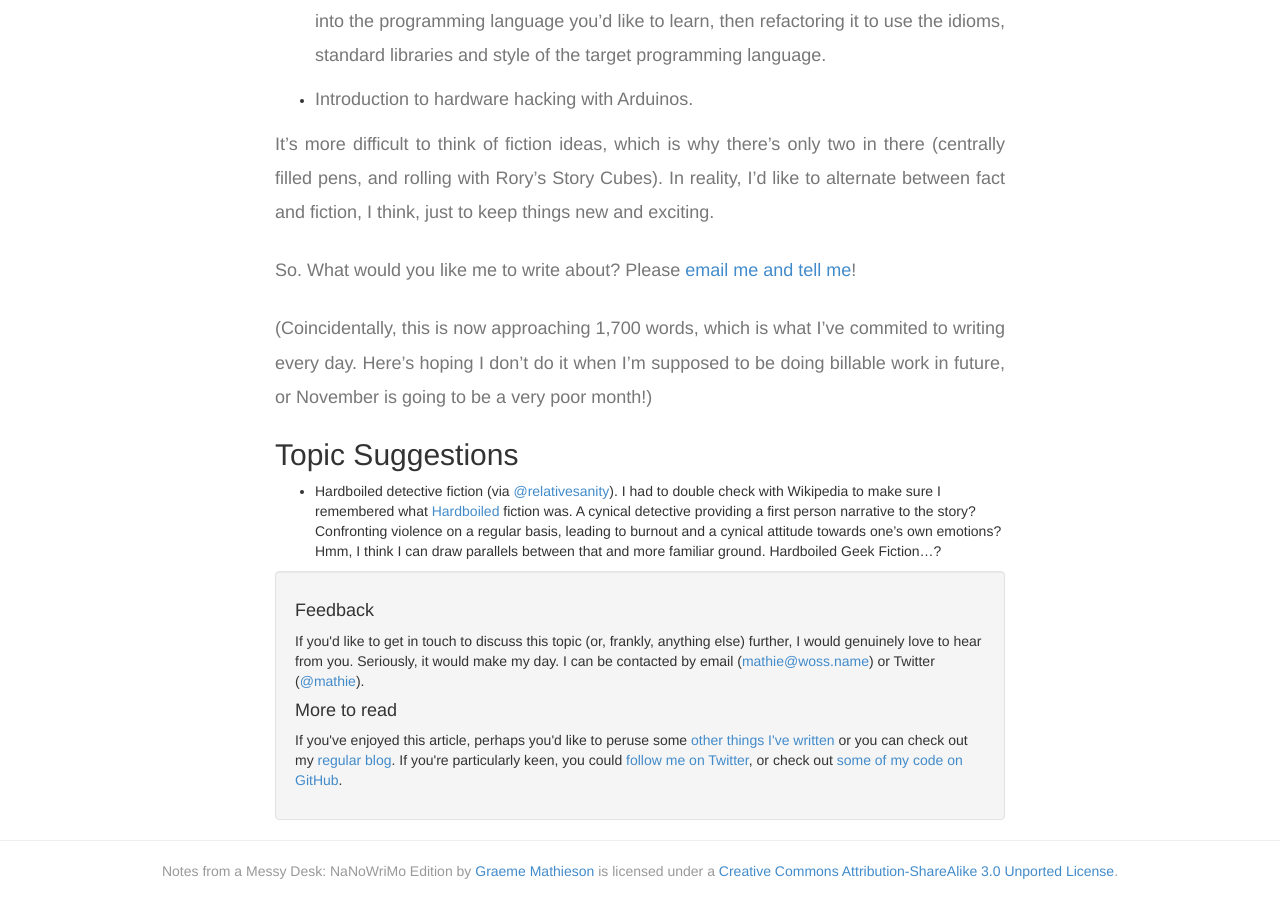
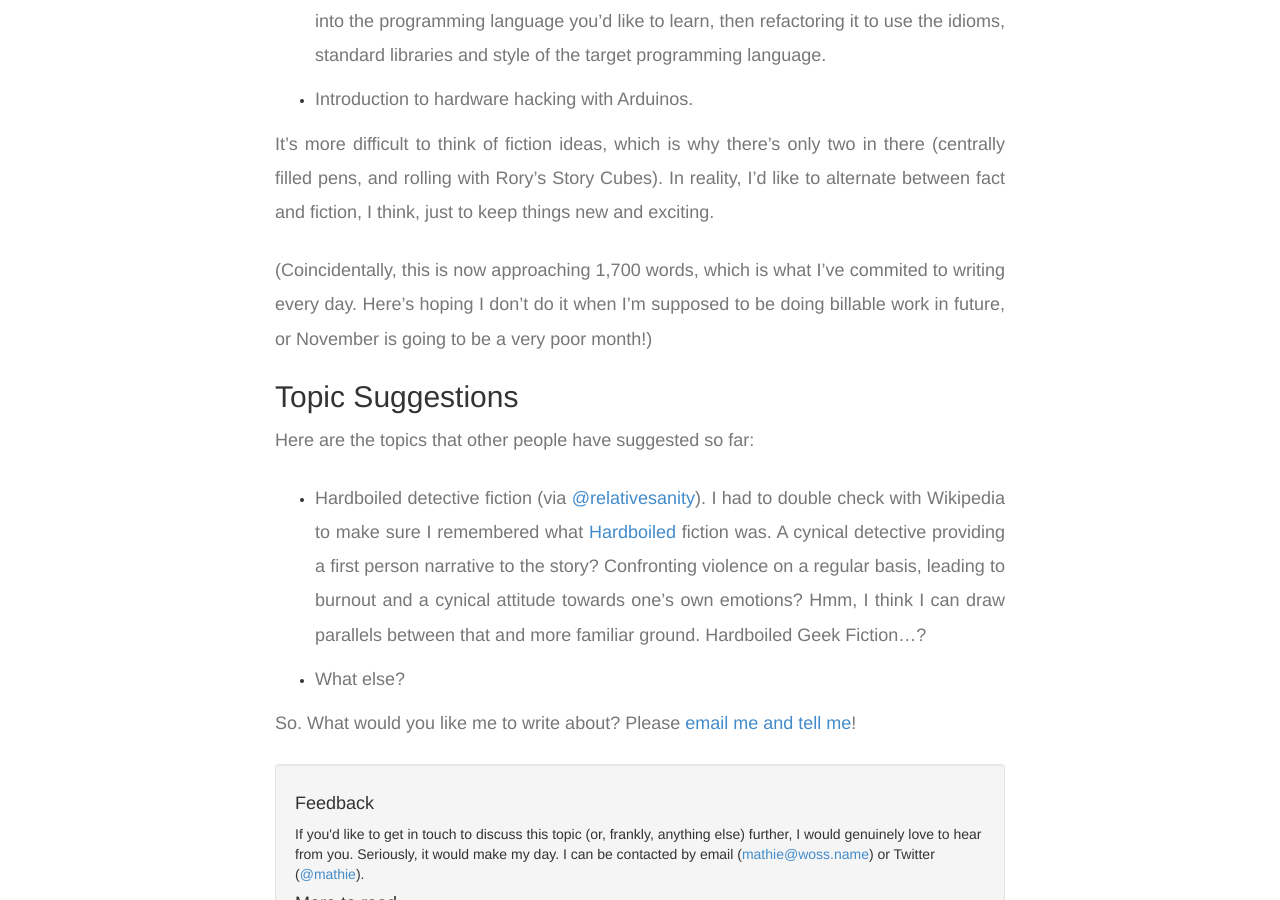
Before and after one commit to mathie/nanowrimo, a Jekyll site: the page built from _posts/2013-10-31-planning.markdown, in a window 1280 px wide and 900 px high, scrolled down 4881 px. Built offline with Jekyll 4.4.1, drawn with Linux system fonts in a browser that asks for light colours; some of the changed text lies outside the part shown.

Commit message:
Tweak so it paragraphises the li tags.

```diff
--- a/_posts/2013-10-31-planning.markdown
+++ b/_posts/2013-10-31-planning.markdown
@@ -185,15 +185,14 @@ there (centrally filled pens, and rolling with Rory's Story Cubes). In reality,
 I'd like to alternate between fact and fiction, I think, just to keep things
 new and exciting.
 
-So. What would you like me to write about? Please
-[email me and tell me](mailto:mathie@woss.name?subject=Topic%20for%20NanoWriMo)!
-
 (Coincidentally, this is now approaching 1,700 words, which is what I've
 commited to writing every day. Here's hoping I don't do it when I'm supposed to
 be doing billable work in future, or November is going to be a very poor
 month!)
 
 ## Topic Suggestions
+
+Here are the topics that other people have suggested so far:
 
 * Hardboiled detective fiction
   (via [@relativesanity](https://twitter.com/relativesanity)). I had to double
@@ -203,3 +202,8 @@ month!)
   violence on a regular basis, leading to burnout and a cynical attitude
   towards one's own emotions? Hmm, I think I can draw parallels between that
   and more familiar ground. Hardboiled Geek Fiction...?
+
+* What else?
+
+So. What would you like me to write about? Please
+[email me and tell me](mailto:mathie@woss.name?subject=Topic%20for%20NanoWriMo)!
```
